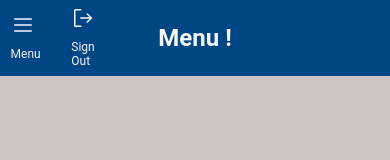
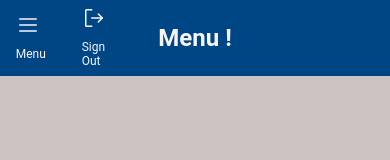
Before and after one commit to ViniciusdePSouza/pcr_translator, a Next.js app: page /menu in a window 390 px wide. Shown: the top 160 px of the page. Built offline with nearby package versions, Linux system fonts and the light colour scheme; sample sign-in values are in the browser's storage.

Commit message:
styles: responsive ajustments on menu header button icons

```diff
--- a/src/components/Header/styles.ts
+++ b/src/components/Header/styles.ts
@@ -22,7 +22,6 @@ export const Container = styled.header`
 
 export const ButtonWrapper = styled.div`
   position: absolute;
-  width: 7%;
   bottom: 0%;
   left: 0%;
   display: flex;
@@ -33,7 +32,6 @@ export const ButtonWrapper = styled.div`
   margin-left: 2.4rem;
 
   @media (max-width: 1025px) {
-    margin-left: 4rem;
+    margin-left: 1.2rem;
   }
-
 `;
```
